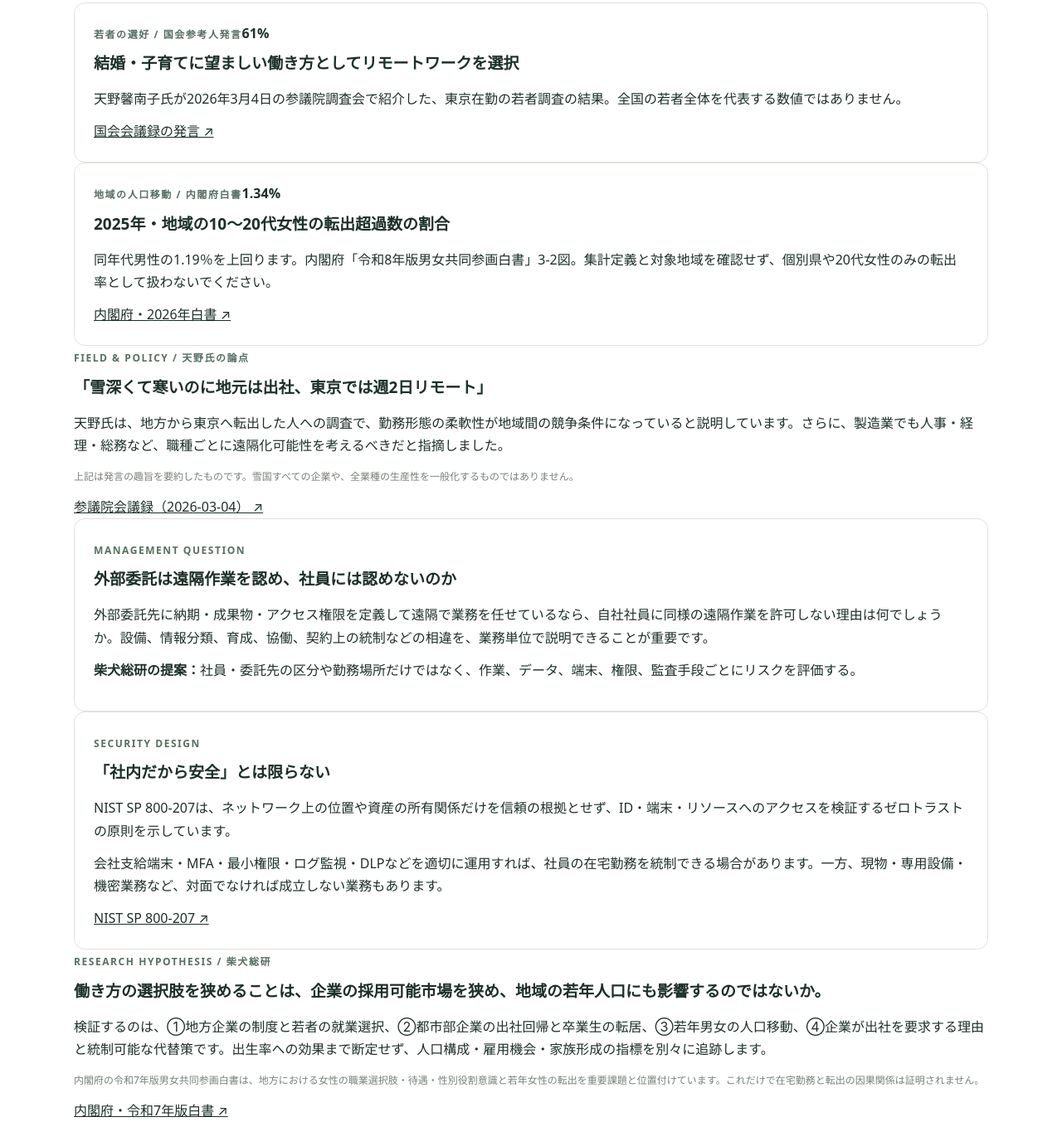
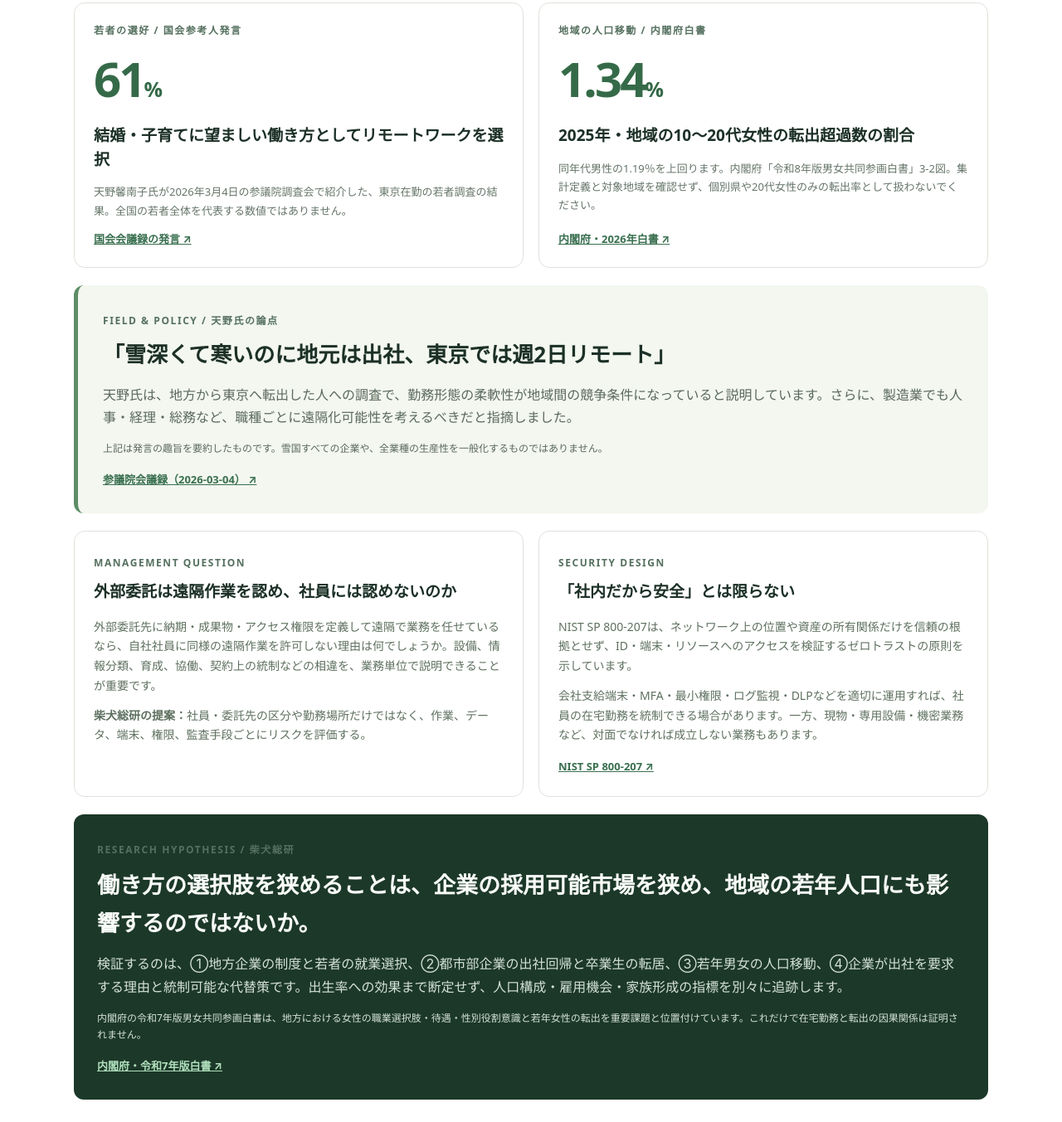
Before and after one commit to nobby11334/remote-work-atlas, a plain HTML site: page index.html in a window 1280 px wide. Shown: the part 6825-8178 px from the top of the page at 83% size. Drawn offline with Linux system fonts and the light colour scheme.

Commit message:
Style youth employment, security and regional migration chapter

```diff
--- a/styles.css
+++ b/styles.css
@@ -76,3 +76,23 @@
 .evidence-state.not_collected{background:#f0f0f0;color:#636363}
 @media(max-width:900px){.evidence-streams{grid-template-columns:1fr 1fr}}
 @media(max-width:620px){.evidence-streams{grid-template-columns:1fr}}
+
+
+/* Regional youth employment, gender and security governance */
+.workforce-section .panel a,.workforce-quote a,.workforce-conclusion a{color:#396f4f;font-weight:700;font-size:13px}
+.workforce-stats,.workforce-two{display:grid;grid-template-columns:repeat(2,minmax(0,1fr));gap:18px;margin-bottom:21px}
+.workforce-stats .panel{display:flex;flex-direction:column}
+.workforce-stats strong{font-size:58px;line-height:1.25;letter-spacing:-.05em;color:#356a48;margin:12px 0}
+.workforce-stats strong span{font-size:25px}
+.workforce-stats .panel h3{line-height:1.5}
+.workforce-stats .panel p{font-size:13px;color:#657569;flex:1}
+.workforce-quote{padding:28px 30px;margin-bottom:21px;border-radius:12px;background:#f3f7ef;border-left:5px solid #5d8d67}
+.workforce-quote h3{font-size:clamp(19px,2.4vw,26px)}
+.workforce-quote p{color:#5b695c}
+.workforce-two .panel p{font-size:14px;color:#5e705f}
+.workforce-conclusion{background:#1c3829;color:#f8fbf8;border-radius:12px;padding:28px}
+.workforce-conclusion h3{font-size:clamp(20px,2.5vw,27px)}
+.workforce-conclusion p{color:#d5e2d8}
+.workforce-conclusion a{color:#b1e0bd}
+@media(max-width:800px){.workforce-stats,.workforce-two{grid-template-columns:1fr}}
+@media(max-width:620px){.workforce-stats strong{font-size:46px}.workforce-quote,.workforce-conclusion{padding:20px}}
```
